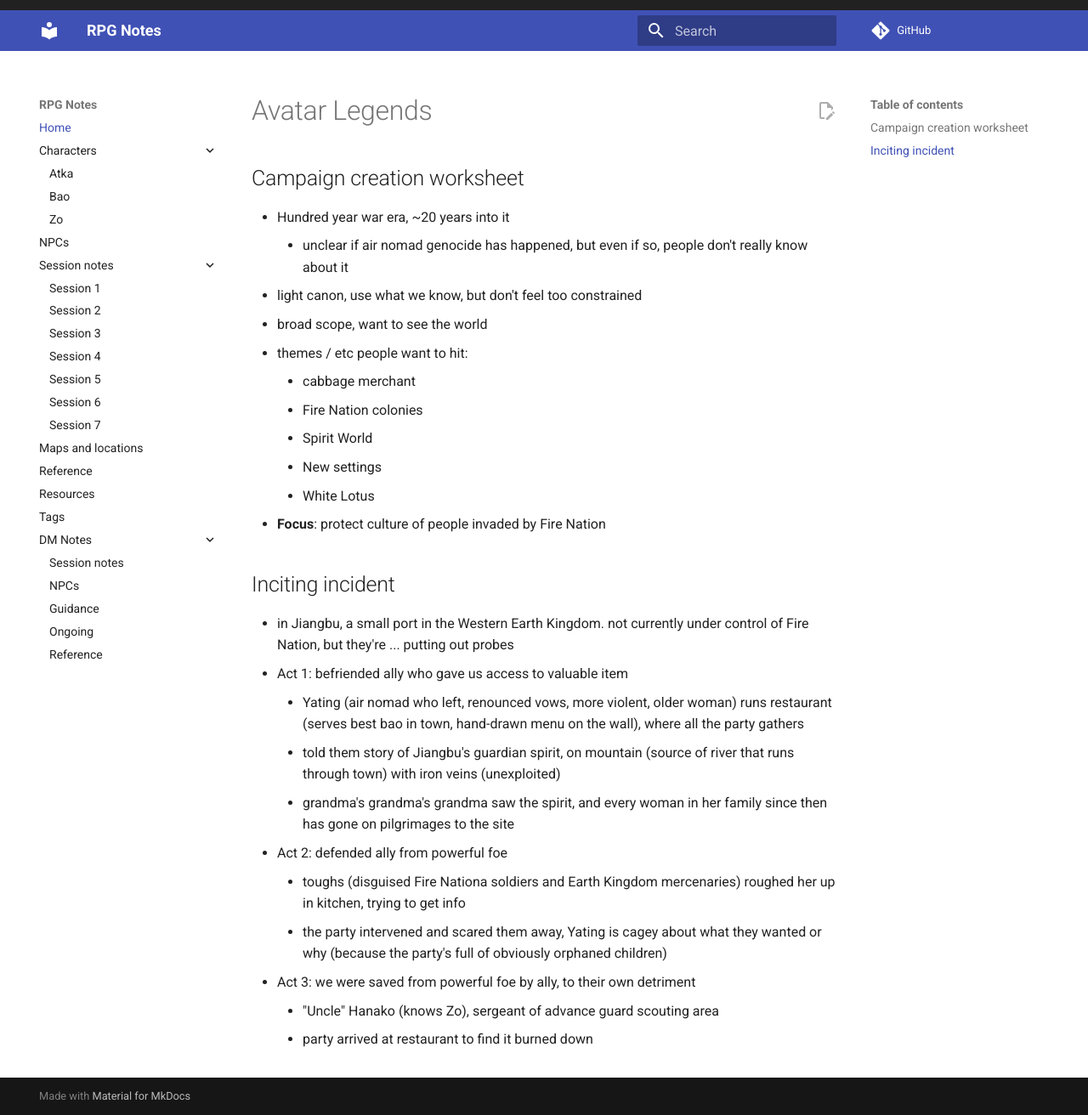
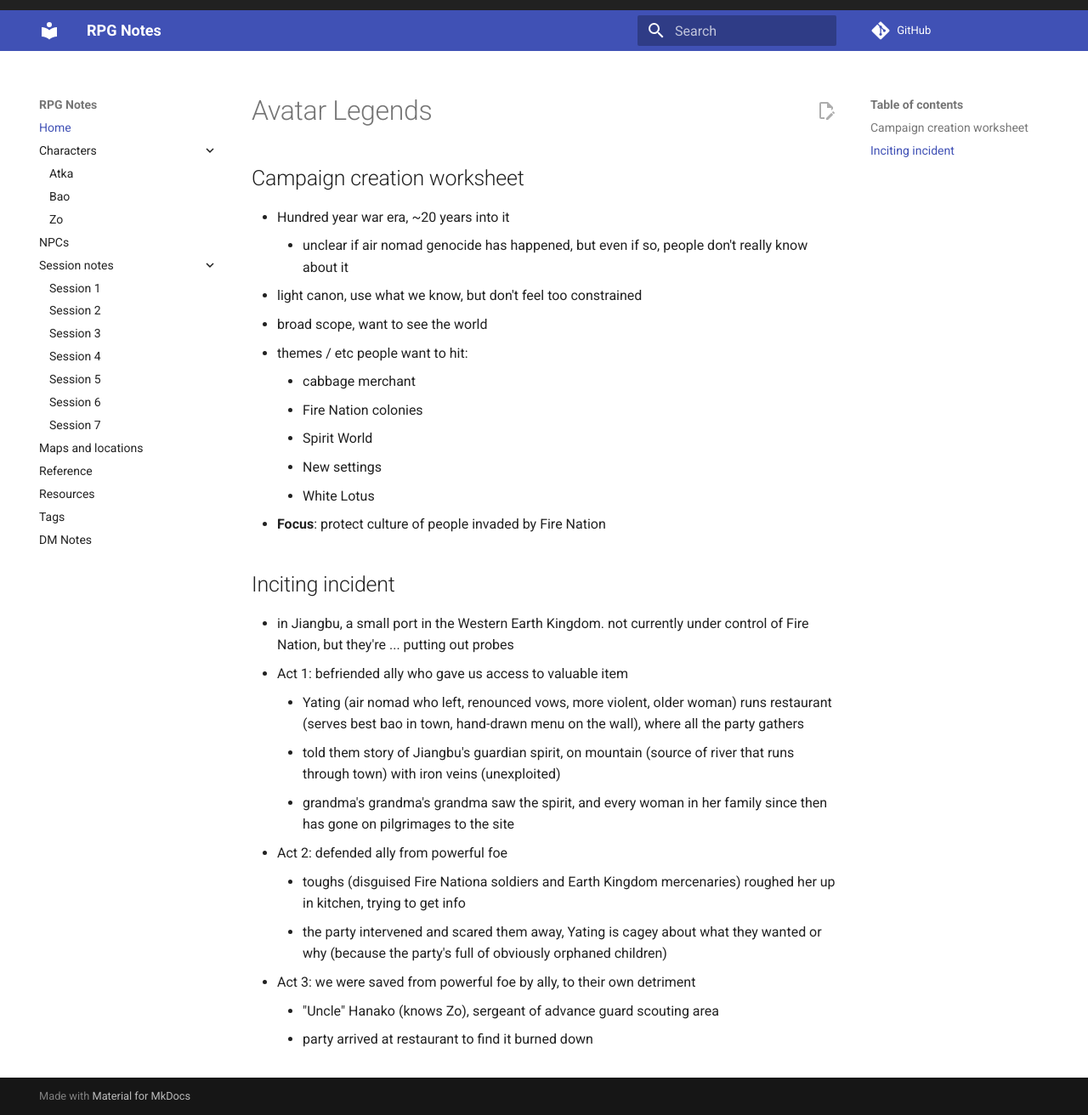
Before and after one commit to billbrod/rpg_notes, an MkDocs documentation site: the page built from docs/index.md, in a window 1280 px wide and 1312 px high. Shown: the whole window at 85% size. Built offline with MkDocs 1.6.1 and Material for MkDocs 9.7.7, drawn with Linux system fonts in a browser that asks for light colours; a script that is not in the unit is left out; comment, search, counter and statistics services are not loaded.

Commit message:
switches to new way of hiding info

```diff
--- a/mkdocs.yml
+++ b/mkdocs.yml
@@ -48,9 +48,4 @@ nav:
     - Reference: reference.md
     - Resources: resources.md
     - Tags: tags.md
-    - DM Notes:
-        - Session notes: dm/session_notes.md
-        - NPCs: dm/npcs.md
-        - Guidance: dm/guidance.md
-        - Ongoing: dm/ongoing_threads.md
-        - Reference: dm/reference.md
+    - DM Notes: dm/index.html
```
Also changed, not shown: 1 other file.
